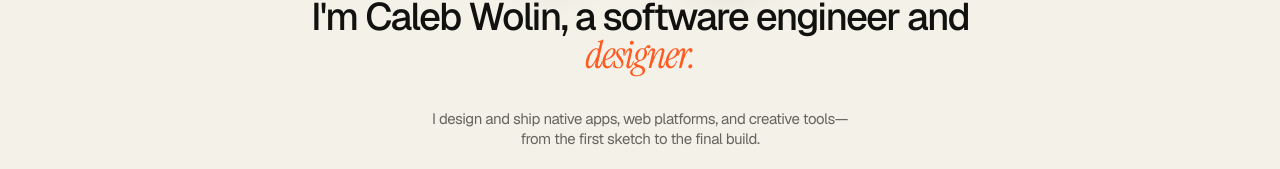
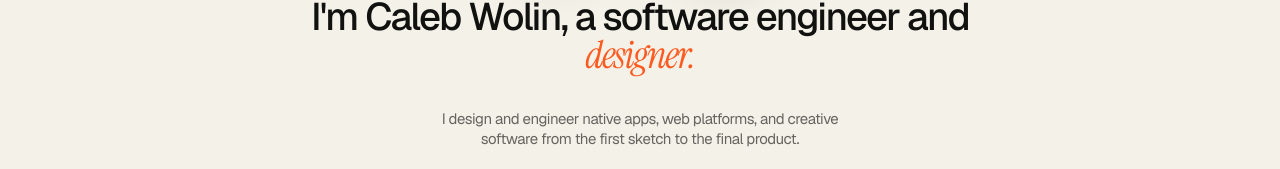
Before and after one commit to cdog2897/wolin.dev, a React (Vite) app: page / in a window 1280 px wide. Shown: the part 442-611 px from the top of the page. Built offline with nearby package versions, Linux system fonts and the light colour scheme.

Commit message:
Update portfolio introduction

```diff
--- a/src/App.tsx
+++ b/src/App.tsx
@@ -530,8 +530,8 @@ function App() {
           </div>
           <div className="hero-foot">
             <p>
-              I design and ship native apps, web platforms, and creative tools—from
-              the first sketch to the final build.
+              I design and engineer native apps, web platforms, and creative software
+              from the first sketch to the final product.
             </p>
             <a className="round-link" href="#work" aria-label="Explore selected work">
               <span>Explore</span>
```
